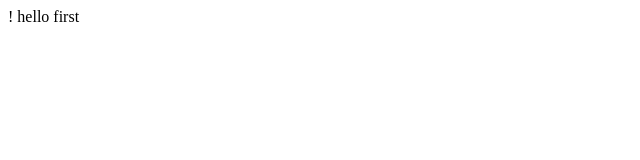
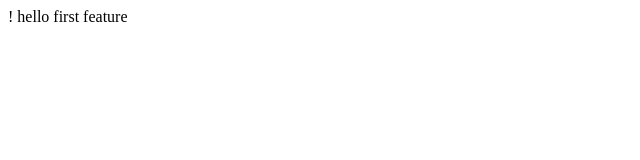
Before and after one commit to tamana1212/18jan, a plain HTML site: page index.html in a window 1280 px wide. Shown: the full height of the page, 0-640 px from the left. Drawn offline with Linux system fonts and the light colour scheme.

Commit message:
intital feature oommit

```diff
--- a/index.html
+++ b/index.html
@@ -1,9 +1,11 @@
-!<!DOCTYPE html>
+!
+<!DOCTYPE html>
 <!--[if lt IE 7]>      <html class="no-js lt-ie9 lt-ie8 lt-ie7"> <![endif]-->
 <!--[if IE 7]>         <html class="no-js lt-ie9 lt-ie8"> <![endif]-->
 <!--[if IE 8]>         <html class="no-js lt-ie9"> <![endif]-->
 <!--[if gt IE 8]>      <html class="no-js"> <!--<![endif]-->
 <html>
+
 <head>
     <meta charset="utf-8">
     <meta http-equiv="X-UA-Compatible" content="IE=edge">
@@ -12,12 +14,14 @@
     <meta name="viewport" content="width=device-width, initial-scale=1">
     <link rel="stylesheet" href="">
 </head>
+
 <body>
     <!--[if lt IE 7]>
             <p class="browsehappy">You are using an <strong>outdated</strong> browser. Please <a href="#">upgrade your browser</a> to improve your experience.</p>
         <![endif]-->
-        hello first
+    hello first feature
 
     <script src="" async defer></script>
 </body>
+
 </html>
```
Lines whose indentation alone changed are shown as unchanged.
